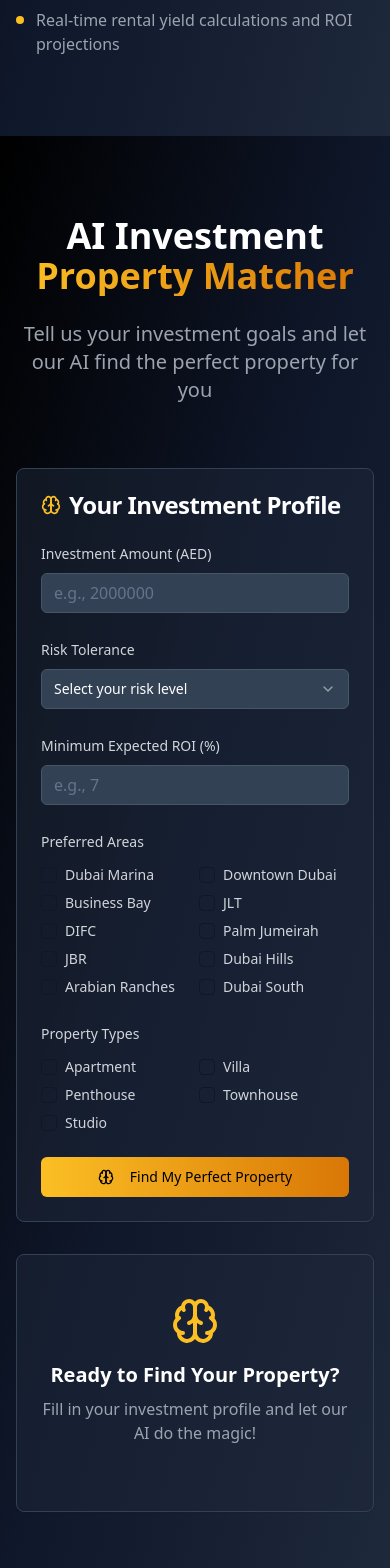
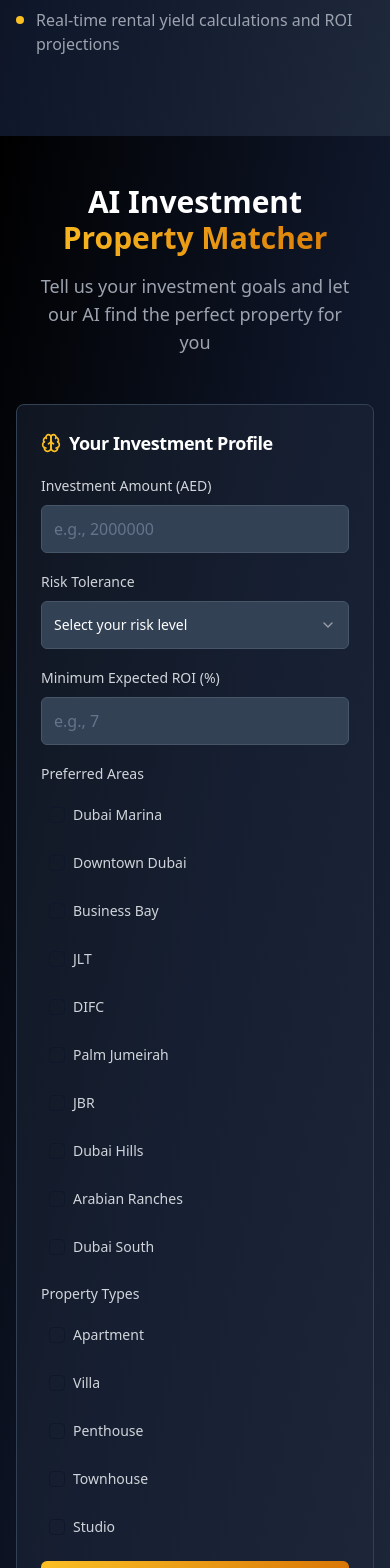
Before and after one commit to gurugsv7/lykaconnect-wealth-voyage, a React (Vite) app: page / in a window 390 px wide. Shown: the part 3720-5288 px from the top of the page. Built offline with nearby package versions, Linux system fonts and the light colour scheme.

Commit message:
Fix: Improve mobile responsiveness
Adjusted layouts and components for better mobile viewing experience.

```diff
--- a/src/components/AIInvestmentMatcher.tsx
+++ b/src/components/AIInvestmentMatcher.tsx
@@ -1,4 +1,3 @@
-
 import { useState } from 'react';
 import { Card, CardContent, CardHeader, CardTitle } from "@/components/ui/card";
 import { Button } from "@/components/ui/button";
@@ -122,47 +121,47 @@ const AIInvestmentMatcher = () => {
   };
 
   return (
-    <section id="ai-matcher" className="py-20 bg-gradient-to-br from-black via-slate-900 to-slate-800">
+    <section id="ai-matcher" className="py-12 md:py-20 bg-gradient-to-br from-black via-slate-900 to-slate-800">
       <div className="container mx-auto px-4">
-        <div className="text-center mb-16">
-          <h2 className="text-4xl md:text-5xl font-bold mb-6">
+        <div className="text-center mb-12 md:mb-16">
+          <h2 className="text-3xl md:text-4xl lg:text-5xl font-bold mb-4 md:mb-6">
             AI Investment
             <span className="block bg-gradient-to-r from-amber-400 to-amber-600 bg-clip-text text-transparent">
               Property Matcher
             </span>
           </h2>
-          <p className="text-xl text-gray-400 max-w-3xl mx-auto">
+          <p className="text-lg md:text-xl text-gray-400 max-w-3xl mx-auto px-4">
             Tell us your investment goals and let our AI find the perfect property for you
           </p>
         </div>
 
         <div className="max-w-6xl mx-auto">
-          <div className="grid grid-cols-1 lg:grid-cols-2 gap-8">
+          <div className="grid grid-cols-1 lg:grid-cols-2 gap-6 md:gap-8">
             {/* Input Form */}
             <Card className="bg-slate-800/50 border-slate-700">
-              <CardHeader>
-                <CardTitle className="text-white flex items-center">
+              <CardHeader className="pb-4">
+                <CardTitle className="text-white flex items-center text-lg md:text-xl">
                   <Brain className="mr-2 h-5 w-5 text-amber-400" />
                   Your Investment Profile
                 </CardTitle>
               </CardHeader>
-              <CardContent className="space-y-6">
+              <CardContent className="space-y-4 md:space-y-6">
                 <div className="space-y-2">
-                  <Label htmlFor="investment-amount" className="text-gray-300">Investment Amount (AED)</Label>
+                  <Label htmlFor="investment-amount" className="text-gray-300 text-sm md:text-base">Investment Amount (AED)</Label>
                   <Input
                     id="investment-amount"
                     type="number"
                     placeholder="e.g., 2000000"
                     value={investmentAmount}
                     onChange={(e) => setInvestmentAmount(e.target.value)}
-                    className="bg-slate-700 border-slate-600 text-white"
+                    className="bg-slate-700 border-slate-600 text-white h-12 text-base"
                   />
                 </div>
 
                 <div className="space-y-2">
-                  <Label className="text-gray-300">Risk Tolerance</Label>
+                  <Label className="text-gray-300 text-sm md:text-base">Risk Tolerance</Label>
                   <Select value={riskTolerance} onValueChange={setRiskTolerance}>
-                    <SelectTrigger className="bg-slate-700 border-slate-600 text-white">
+                    <SelectTrigger className="bg-slate-700 border-slate-600 text-white h-12">
                       <SelectValue placeholder="Select your risk level" />
                     </SelectTrigger>
                     <SelectContent>
@@ -174,44 +173,46 @@ const AIInvestmentMatcher = () => {
                 </div>
 
                 <div className="space-y-2">
-                  <Label htmlFor="min-roi" className="text-gray-300">Minimum Expected ROI (%)</Label>
+                  <Label htmlFor="min-roi" className="text-gray-300 text-sm md:text-base">Minimum Expected ROI (%)</Label>
                   <Input
                     id="min-roi"
                     type="number"
                     placeholder="e.g., 7"
                     value={minRoi}
                     onChange={(e) => setMinRoi(e.target.value)}
-                    className="bg-slate-700 border-slate-600 text-white"
+                    className="bg-slate-700 border-slate-600 text-white h-12 text-base"
                   />
                 </div>
 
                 <div className="space-y-3">
-                  <Label className="text-gray-300">Preferred Areas</Label>
-                  <div className="grid grid-cols-2 gap-2">
+                  <Label className="text-gray-300 text-sm md:text-base">Preferred Areas</Label>
+                  <div className="grid grid-cols-1 sm:grid-cols-2 gap-3">
                     {areas.map((area) => (
-                      <div key={area} className="flex items-center space-x-2">
+                      <div key={area} className="flex items-center space-x-2 p-2">
                         <Checkbox
                           id={area}
                           checked={preferredAreas.includes(area)}
                           onCheckedChange={(checked) => handleAreaChange(area, checked as boolean)}
+                          className="h-4 w-4"
                         />
-                        <Label htmlFor={area} className="text-sm text-gray-300">{area}</Label>
+                        <Label htmlFor={area} className="text-sm text-gray-300 flex-1 cursor-pointer">{area}</Label>
                       </div>
                     ))}
                   </div>
                 </div>
 
                 <div className="space-y-3">
-                  <Label className="text-gray-300">Property Types</Label>
-                  <div className="grid grid-cols-2 gap-2">
+                  <Label className="text-gray-300 text-sm md:text-base">Property Types</Label>
+                  <div className="grid grid-cols-1 sm:grid-cols-2 gap-3">
                     {types.map((type) => (
-                      <div key={type} className="flex items-center space-x-2">
+                      <div key={type} className="flex items-center space-x-2 p-2">
                         <Checkbox
                           id={type}
                           checked={propertyTypes.includes(type)}
                           onCheckedChange={(checked) => handleTypeChange(type, checked as boolean)}
+                          className="h-4 w-4"
                         />
-                        <Label htmlFor={type} className="text-sm text-gray-300">{type}</Label>
+                        <Label htmlFor={type} className="text-sm text-gray-300 flex-1 cursor-pointer">{type}</Label>
                       </div>
                     ))}
                   </div>
@@ -220,7 +221,7 @@ const AIInvestmentMatcher = () => {
                 <Button
                   onClick={handleFindProperties}
                   disabled={isLoading}
-                  className="w-full bg-gradient-to-r from-amber-400 to-amber-600 text-black hover:from-amber-500 hover:to-amber-700"
+                  className="w-full bg-gradient-to-r from-amber-400 to-amber-600 text-black hover:from-amber-500 hover:to-amber-700 h-12 text-base font-semibold"
                 >
                   {isLoading ? (
                     <>
@@ -238,14 +239,14 @@ const AIInvestmentMatcher = () => {
             </Card>
 
             {/* Results */}
-            <div className="space-y-6">
+            <div className="space-y-4 md:space-y-6">
               {recommendations.length === 0 && !isLoading && (
                 <Card className="bg-slate-800/50 border-slate-700">
-                  <CardContent className="flex items-center justify-center h-64">
-                    <div className="text-center">
-                      <Brain className="h-12 w-12 text-amber-400 mx-auto mb-4" />
-                      <h3 className="text-xl font-semibold text-white mb-2">Ready to Find Your Property?</h3>
-                      <p className="text-gray-400">Fill in your investment profile and let our AI do the magic!</p>
+                  <CardContent className="flex items-center justify-center h-48 md:h-64">
+                    <div className="text-center p-4">
+                      <Brain className="h-10 w-10 md:h-12 md:w-12 text-amber-400 mx-auto mb-4" />
+                      <h3 className="text-lg md:text-xl font-semibold text-white mb-2">Ready to Find Your Property?</h3>
+                      <p className="text-gray-400 text-sm md:text-base">Fill in your investment profile and let our AI do the magic!</p>
                     </div>
                   </CardContent>
                 </Card>
@@ -257,45 +258,45 @@ const AIInvestmentMatcher = () => {
                     <img
                       src={property.image}
                       alt={property.title}
-                      className="w-full h-48 object-cover rounded-t-lg"
+                      className="w-full h-40 md:h-48 object-cover rounded-t-lg"
                     />
-                    <Badge className="absolute top-4 left-4 bg-amber-600 text-black">
+                    <Badge className="absolute top-3 left-3 bg-amber-600 text-black text-xs md:text-sm">
                       {property.matchScore}% Match
                     </Badge>
-                    <div className="absolute top-4 right-4 flex items-center bg-black/80 text-amber-400 px-2 py-1 rounded">
+                    <div className="absolute top-3 right-3 flex items-center bg-black/80 text-amber-400 px-2 py-1 rounded text-xs">
                       <Star className="h-3 w-3 mr-1 fill-current" />
                       AI Pick
                     </div>
                   </div>
-                  <CardContent className="p-6">
-                    <div className="space-y-4">
+                  <CardContent className="p-4 md:p-6">
+                    <div className="space-y-3 md:space-y-4">
                       <div>
-                        <h3 className="text-xl font-semibold text-white mb-1">{property.title}</h3>
+                        <h3 className="text-lg md:text-xl font-semibold text-white mb-1">{property.title}</h3>
                         <div className="flex items-center text-gray-400 mb-2">
                           <MapPin className="h-4 w-4 mr-1" />
-                          {property.location}
+                          <span className="text-sm md:text-base">{property.location}</span>
                         </div>
-                        <p className="text-sm text-amber-400">{property.whyMatched}</p>
+                        <p className="text-xs md:text-sm text-amber-400">{property.whyMatched}</p>
                       </div>
 
-                      <div className="flex justify-between items-center">
+                      <div className="flex flex-col sm:flex-row justify-between items-start sm:items-center gap-3">
                         <div>
-                          <div className="text-2xl font-bold text-amber-400">
+                          <div className="text-xl md:text-2xl font-bold text-amber-400">
                             AED {property.price.toLocaleString()}
                           </div>
-                          <div className="text-sm text-gray-400">
+                          <div className="text-xs md:text-sm text-gray-400">
                             Monthly: AED {property.monthlyRent.toLocaleString()}
                           </div>
                         </div>
-                        <div className="text-right">
-                          <div className="text-lg font-semibold text-green-400">
+                        <div className="text-left sm:text-right">
+                          <div className="text-base md:text-lg font-semibold text-green-400">
                             {property.roi}% ROI
                           </div>
-                          <div className="text-sm text-gray-400">Annual Return</div>
+                          <div className="text-xs md:text-sm text-gray-400">Annual Return</div>
                         </div>
                       </div>
 
-                      <div className="flex items-center space-x-4 text-gray-400">
+                      <div className="flex items-center justify-between text-gray-400 text-sm">
                         <div className="flex items-center">
                           <Bed className="h-4 w-4 mr-1" />
                           {property.bedrooms} BR
@@ -310,11 +311,11 @@ const AIInvestmentMatcher = () => {
                         </div>
                       </div>
 
-                      <div className="flex space-x-2">
-                        <Button className="flex-1 bg-gradient-to-r from-amber-400 to-amber-600 text-black hover:from-amber-500 hover:to-amber-700">
+                      <div className="flex flex-col sm:flex-row gap-2">
+                        <Button className="flex-1 bg-gradient-to-r from-amber-400 to-amber-600 text-black hover:from-amber-500 hover:to-amber-700 h-10 text-sm font-semibold">
                           View Details
                         </Button>
-                        <Button variant="outline" className="border-amber-600 text-amber-400 hover:bg-amber-600 hover:text-black">
+                        <Button variant="outline" className="flex-1 sm:flex-none border-amber-600 text-amber-400 hover:bg-amber-600 hover:text-black h-10 text-sm">
                           Get Report
                           <ArrowRight className="ml-2 h-4 w-4" />
                         </Button>
```
